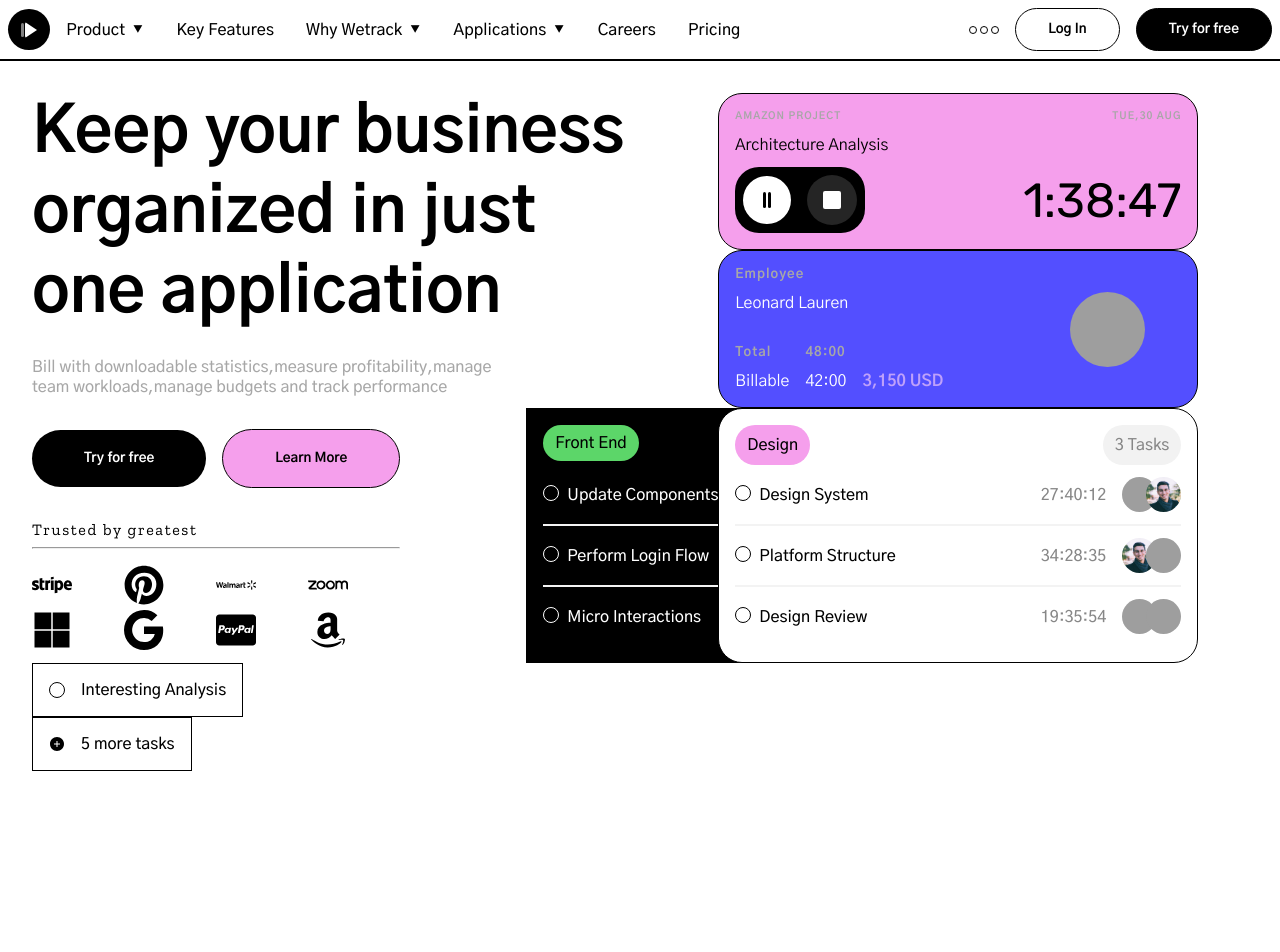
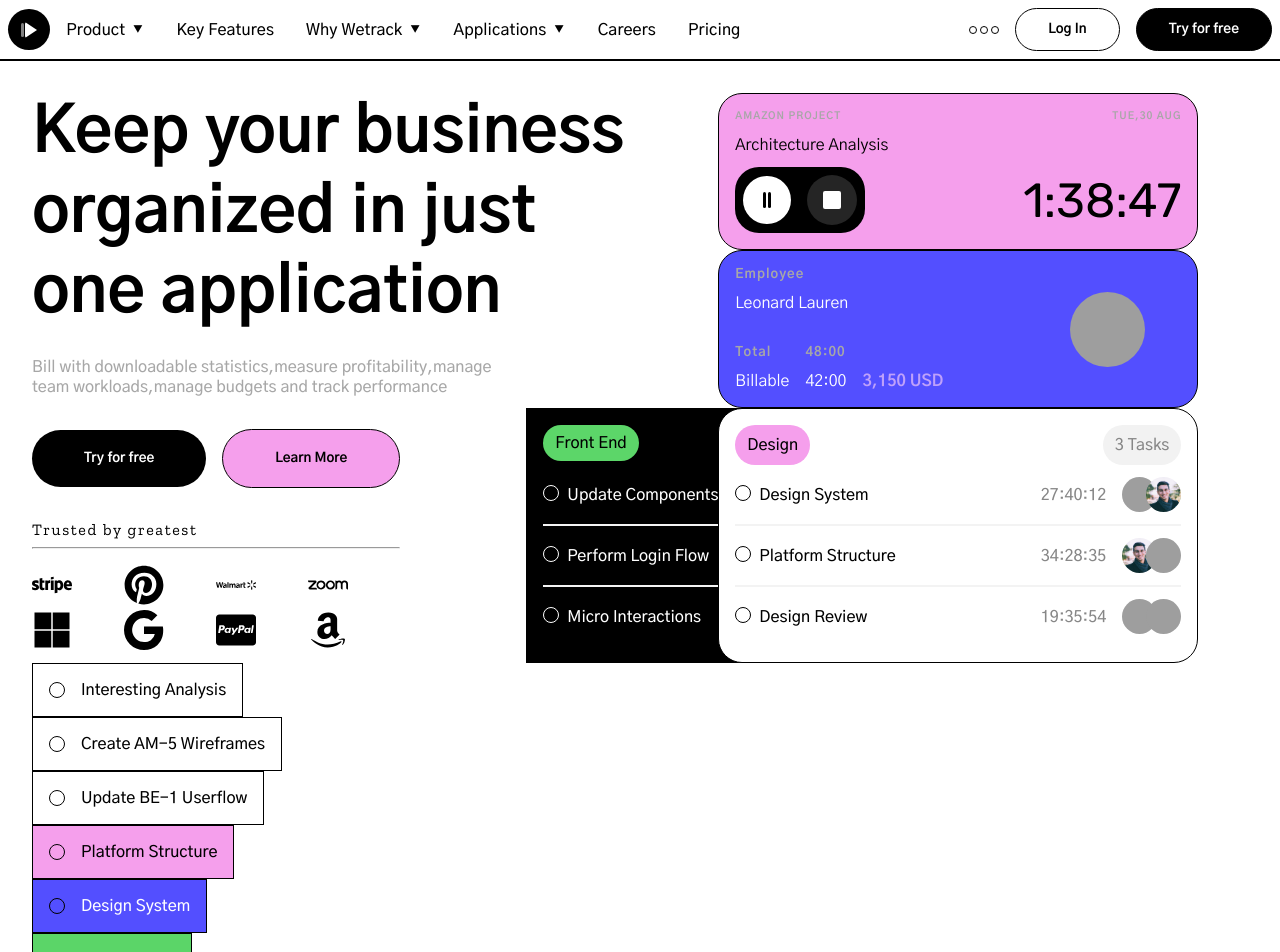
Before and after one commit to Manthan-Kuber/wetrack-landing-page, a Next.js app: page / in a window 1280 px wide. Shown: the top 952 px of the page. Before the commit the page ends 803 px from the top, so only its background shows below. Built offline with nearby package versions, Linux system fonts and the light colour scheme; grey boxes are pictures that could not be loaded.

Commit message:
feat: add tasklist

```diff
--- a/src/pages/index.js
+++ b/src/pages/index.js
@@ -58,14 +58,15 @@
     hasSeparator: false,
   },
 ].map(({ id, time, title, avatar1, avatar2, hasSeparator }) => (
+  <li key={id}>
     <CardRow
-    key={id}
       time={time}
       title={title}
       avatar1={avatar1}
       avatar2={avatar2}
       hasSeparator={hasSeparator}
     />
+  </li>
 ));
 
 const FrontEndRowList = [
@@ -94,8 +95,8 @@
     hasSeparator: false,
   },
 ].map(({ id, time, title, avatar1, avatar2, hasSeparator }) => (
+  <li key={id}>
     <CardRow
-    key={id}
       time={time}
       title={title}
       avatar1={avatar1}
@@ -103,8 +104,65 @@
       hasSeparator={hasSeparator}
       checkBoxColor="white"
     />
+  </li>
 ));
 
+const outlineCircle = <div className={styles.outline_circle} />;
+
+const TaskList = [
+  {
+    id: 1,
+    Icon: outlineCircle,
+    taskName: "Interesting Analysis",
+    bgColor: "white",
+    txtColor: "black",
+  },
+  {
+    id: 2,
+    Icon: outlineCircle,
+    taskName: "Create AM-5 Wireframes",
+    bgColor: "white",
+    txtColor: "black",
+  },
+  {
+    id: 3,
+    Icon: outlineCircle,
+    taskName: "Update BE-1 Userflow",
+    bgColor: "white",
+    txtColor: "black",
+  },
+  {
+    id: 4,
+    Icon: outlineCircle,
+    taskName: "Platform Structure",
+    bgColor: "#f59fec",
+    txtColor: "black",
+  },
+  {
+    id: 5,
+    Icon: outlineCircle,
+    taskName: "Design System",
+    bgColor: "#534fff",
+    txtColor: "white",
+  },
+  {
+    id: 6,
+    Icon: <AiFillPlusCircle />,
+    taskName: "5 more tasks",
+    bgColor: "#5bd568",
+    txtColor: "black",
+  },
+].map(({ id, Icon, taskName, bgColor, txtColor }) => (
+  <li key={id}>
+    <Task
+      Icon={Icon}
+      taskName={taskName}
+      bgColor={bgColor}
+      txtColor={txtColor}
+      hasBorder
+    />
+  </li>
+));
 
 export default function Home() {
   return (
@@ -204,7 +262,7 @@
                       3 Tasks
                     </Tag>
                   </div>
-                  {DesignCardRowList}
+                  <ul>{DesignCardRowList}</ul>
                 </div>
                 {/* Card 2  */}
                 <div className={styles.doublecard_frontend}>
@@ -213,26 +271,15 @@
                       Front End
                     </Tag>
                   </div>
-                  {FrontEndRowList}
+                  <ul>{FrontEndRowList}</ul>
                 </div>
               </div>
             </div>
           </div>
           {/* List of smol task list */}
-          <div>
-            <Task
-              taskName="Interesting Analysis"
-              hasBorder
-              bgColor="white"
-              Icon={<div className={styles.outline_circle} />}
-            />
-            <Task
-              taskName="5 more tasks"
-              hasBorder
-              bgColor="white"
-              Icon={<AiFillPlusCircle />}
-            />
-          </div>
+          <ul>
+           {TaskList}
+          </ul>
         </main>
       </div>
     </>
```
Lines whose indentation alone changed are shown as unchanged.
